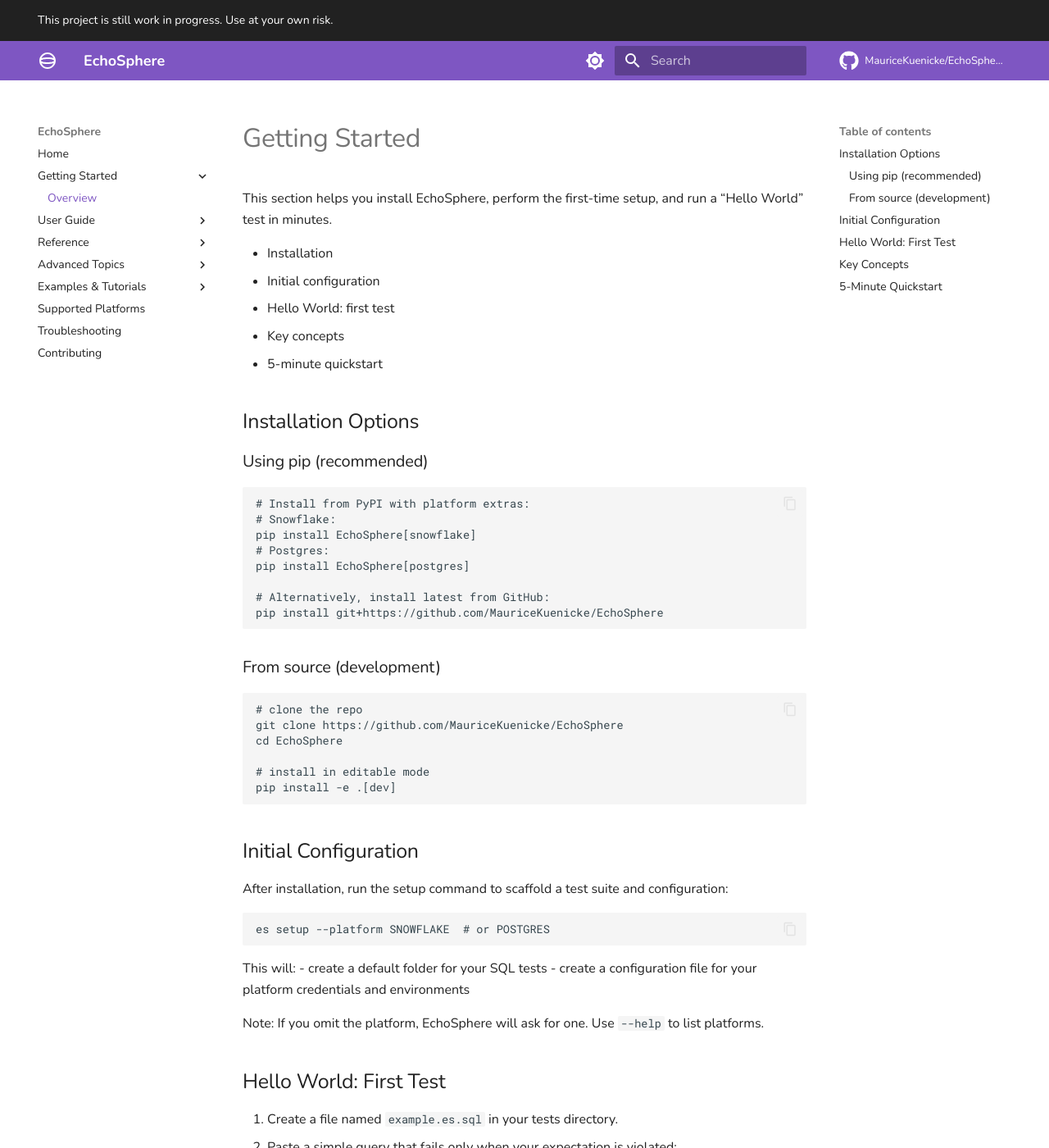
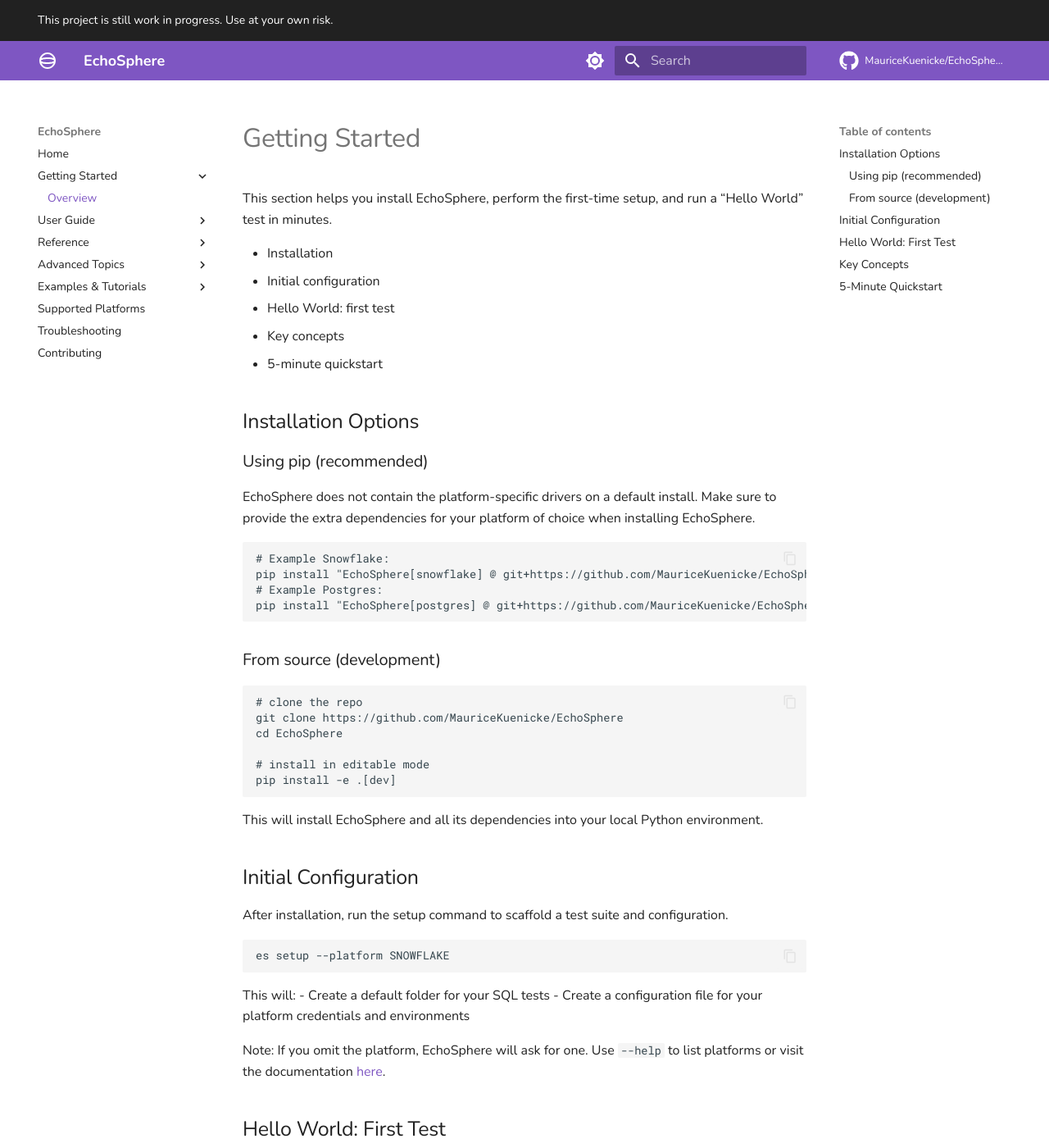
Before and after one commit to MauriceKuenicke/EchoSphere, an MkDocs documentation site: the page built from docs/getting-started/index.md, in a window 1280 px wide and 1400 px high. Shown: the whole window at 82% size. Built offline with MkDocs 1.6.1 and Material for MkDocs 9.7.7, drawn with Linux system fonts in a browser that asks for light colours; comment, search, counter and statistics services are not loaded; some of the changed text lies outside the part shown.

Commit message:
update docs

````diff
--- a/docs/getting-started/index.md
+++ b/docs/getting-started/index.md
@@ -11,15 +11,13 @@
 ## Installation Options
 
 ### Using pip (recommended)
+EchoSphere does not contain the platform-specific drivers on a default install.
+Make sure to provide the extra dependencies for your platform of choice when installing EchoSphere.
 ```sh
-# Install from PyPI with platform extras:
-# Snowflake:
-pip install EchoSphere[snowflake]
-# Postgres:
-pip install EchoSphere[postgres]
-
-# Alternatively, install latest from GitHub:
-pip install git+https://github.com/MauriceKuenicke/EchoSphere
+# Example Snowflake:
+pip install "EchoSphere[snowflake] @ git+https://github.com/MauriceKuenicke/EchoSphere.git"
+# Example Postgres:
+pip install "EchoSphere[postgres] @ git+https://github.com/MauriceKuenicke/EchoSphere.git"
 ```
 
 ### From source (development)
@@ -31,19 +29,20 @@
 # install in editable mode
 pip install -e .[dev]
 ```
+This will install EchoSphere and all its dependencies into your local Python environment.
 
 ## Initial Configuration
-After installation, run the setup command to scaffold a test suite and configuration:
+After installation, run the setup command to scaffold a test suite and configuration.
 
 ```sh
-es setup --platform SNOWFLAKE  # or POSTGRES
+es setup --platform SNOWFLAKE
 ```
 
 This will:
-- create a default folder for your SQL tests
-- create a configuration file for your platform credentials and environments
+- Create a default folder for your SQL tests
+- Create a configuration file for your platform credentials and environments
 
-Note: If you omit the platform, EchoSphere will ask for one. Use `--help` to list platforms.
+Note: If you omit the platform, EchoSphere will ask for one. Use `--help` to list platforms or visit the documentation [here](../supported-platforms/index.md).
 
 ## Hello World: First Test
 1. Create a file named `example.es.sql` in your tests directory.
@@ -71,8 +70,8 @@
 
 ## 5‑Minute Quickstart
 1. Install EchoSphere
-2. Run `es setup --platform SNOWFLAKE` or `es setup --platform POSTGRES`
+2. Run `es setup --platform SNOWFLAKE` or your platform of choice
 3. Configure your platform credentials in `es.ini`
-4. Add `orders_total.es.sql` with your first assertion query
+4. Add `example.es.sql` with your first assertion query
 5. Run `es run -e dev` and inspect the output
-6. Optional: `es run -e dev --junitxml reports/junit.xml --export-failures reports/failures.xlsx`
+6. Optional: `es run -e dev --export-failures reports/failures.xlsx` to view failing test results in Excel
````
Also changed, not shown: README.md (+12 -4 lines), docs/examples/cookbook.md (+30 -36 lines), docs/index.md (+19 -10 lines).
